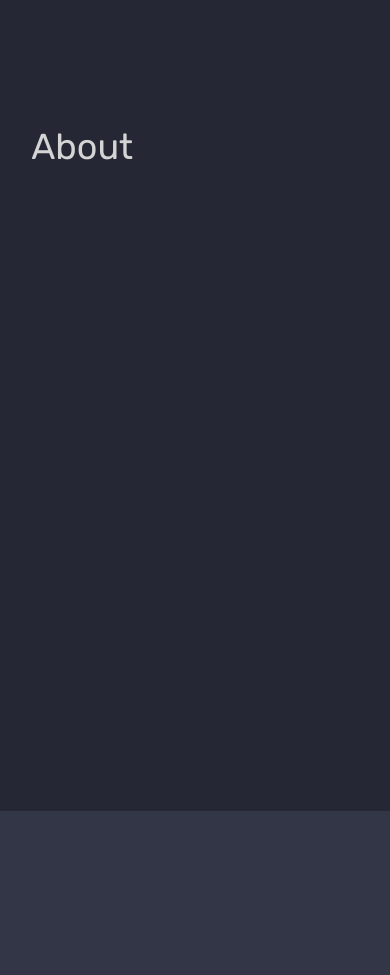
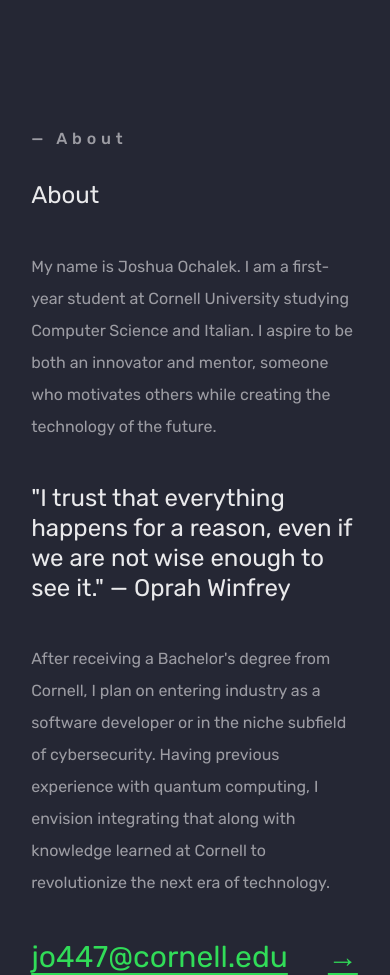
Before and after one commit to pjochillin/portfolio, a Next.js app: page / in a window 390 px wide. Shown: the part 780-1755 px from the top of the page. Before the commit the page ends 1591 px from the top, so only its background shows below. Built offline with nearby package versions, Linux system fonts and the light colour scheme.

Commit message:
Add basic about section
Bottom section and part is TBD, with responsive design

```diff
--- a/components/description.tsx
+++ b/components/description.tsx
@@ -1,8 +1,33 @@
+import Link from "next/link"
+
 export default function description() {
     return (
-        <div className="z-10 mt-40 bg-dark_bg min-w-screen min-h-screen">
-            <div className="pt-40 ml-[8%] mr-[8%]">
-                <h1 className="text-4xl text-off_white">About</h1>
+        <div className="z-10 mt-40 bg-dark_bg min-w-screen min-h-[880px]">
+            <div className="relative flex flex-col min-[750px]:flex-row">
+                <div className="pt-40 ml-[8%] mr-[8%] min-[750px]:mr-[4%] basis-3/12">
+                    <h1 id="about" className="font-medium tracking-[0.3rem] text-theme_gray">— About</h1>
+                    <h1 className="pt-7 text-2xl min-[1000px]:text-4xl text-secondary_white">About</h1>
+                    <p className="text-theme_gray text-md min-[1000px]:text-lg mt-10 min-[1000px]:mt-24 min-[1100px]:mt-16 min-[1300px]:mt-10 leading-loose">
+                        My name is Joshua Ochalek. I am a first-year student at Cornell University studying Computer Science and Italian.
+                        I aspire to be both an innovator and mentor, someone who motivates others while creating the technology of the future.
+                    </p>
+                </div>
+                <div className="hidden min-[750px]:block basis-1/12"></div>
+                <div className="pt-10 ml-[8%] mr-[8%] min-[750px]:pt-40 min-[750px]:mr-[8%] min-[750px]:ml-[4%] basis-5/12 flex flex-col space-y-10">
+                    <h1 className="relative text-2xl min-[1000px]:text-4xl text-secondary_white leading-tight">"I trust that everything happens for a reason, even if we are not wise enough to see it." — Oprah Winfrey</h1>
+                    <div className="text-theme_gray text-md min-[1000px]:text-lg leading-loose min-[750px]:absolute min-[750px]:bottom-0 min-[750px]:w-[41.6666%]">
+                        After receiving a Bachelor's degree from Cornell, I plan on entering industry as a software developer or in the niche subfield of cybersecurity. Having previous
+                        experience with quantum computing, I envision integrating that along with knowledge learned at Cornell to revolutionize the next era of technology.
+                    </div>
+                </div>
+            </div>
+            <div className="ml-[8%] mt-10 min-[750px]:mt-24 space-x-10">
+                <Link href="mailto:jo447@cornell.edu" className="inline text-3xl text-theme_green underline underline-offset-[6px]">
+                    jo447@cornell.edu
+                </Link>
+                <Link href="mailto:jo447@cornell.edu" className="text-3xl text-theme_green underline underline-offset-[6px]">
+                    →
+                </Link>
             </div>
         </div>
     )
--- a/components/navbar.tsx
+++ b/components/navbar.tsx
@@ -2,6 +2,7 @@
 
 import Link from "next/link"
 import { useState } from "react"
+import ScrollLink from "./scroll-link"
 
 export default function navbar() {
 
@@ -22,13 +23,13 @@ export default function navbar() {
             <div className={`w-full md:block md:w-auto items-center ${openMobileMenu ? 'block' : 'hidden'} transition-all duration-300 ease-in-out`}>
                 <ul className="flex flex-col md:flex-row md:justify-end md:space-x items-center space-y-4 md:space-y-0 md:space-x-16">
                     <li>
-                        <h2 className="text-4xl text-off_white transition duration-300 ease-in-out hover:text-theme_green">About</h2>
+                        <ScrollLink targetId="about" className="text-4xl text-off_white transition duration-300 ease-in-out hover:text-theme_green">About</ScrollLink>
                     </li>
                     <li>
-                        <h2 className="text-4xl text-off_white transition duration-300 ease-in-out hover:text-theme_green">Skills</h2>
+                        <ScrollLink targetId="" className="text-4xl text-off_white transition duration-300 ease-in-out hover:text-theme_green">Skills</ScrollLink>
                     </li>
                     <li>
-                        <Link href="resume.pdf">
+                        <Link href="Resume.pdf">
                             <h2 className="text-4xl text-off_white transition duration-300 ease-in-out hover:text-theme_green">Resume</h2>
                         </Link>
                     </li>
--- /dev/null
+++ b/components/scroll-link.tsx
@@ -0,0 +1,28 @@
+// components/SmoothScrollLink.js
+import { MouseEvent } from "react";
+import Link from 'next/link';
+
+interface ScrollLinkProps {
+    targetId: string;
+    className: string;
+    children: React.ReactNode;
+}
+
+export default function ScrollLink ({ targetId, className, children }: ScrollLinkProps) {
+  const handleClick = (e: React.MouseEvent<HTMLAnchorElement>) => {
+    e.preventDefault();
+
+    const targetElement = document.getElementById(targetId);
+    if (targetElement) {
+      targetElement.scrollIntoView({
+        behavior: 'smooth',
+      });
+    }
+  };
+
+  return (
+    <Link href={targetId} className={className} onClick={handleClick}>
+      {children}
+    </Link>
+  )
+};
--- a/tailwind.config.ts
+++ b/tailwind.config.ts
@@ -11,7 +11,9 @@ const config: Config = {
       'theme_green': "#31DC58",
       "off_white": "#d4d4d4",
       "black": "#000000",
-      "dark_bg": "#252734"
+      "dark_bg": "#252734",
+      "secondary_white": "#e9e9eb",
+      "theme_gray": "#9c9ca3"
     }
   },
   plugins: [],
```
